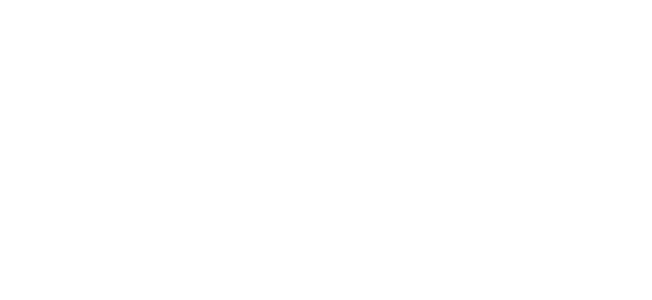
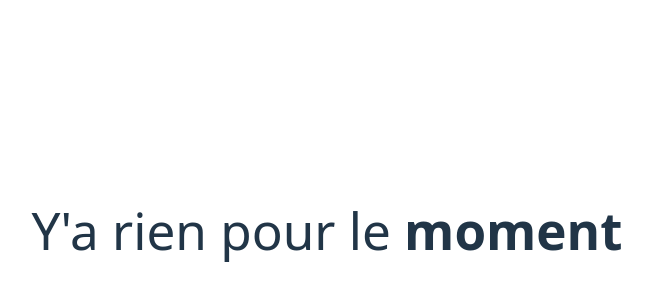
Before and after one commit to pravinwijay/MyContacts, a React app in the folder Frontend/: page /contact in a window 1280 px wide. Before the commit this address had no page. Shown: the part 170-470 px from the top of the page, without its empty margins (313-965 px from the left). Built offline with nearby package versions, Linux system fonts and the light colour scheme; the HTML template or start-up script is replaced by a standard one.

Commit message:
Ajout de la page contact

```diff
--- a/Frontend/src/App.jsx
+++ b/Frontend/src/App.jsx
@@ -4,6 +4,7 @@ import Home from './pages/home'
 import { BrowserRouter, Routes, Route } from 'react-router-dom';
 import Login from './components/login';
 import Register from './components/Register';
+import Contact from './pages/Contact';
 
 
 function App() {
@@ -14,6 +15,7 @@ function App() {
         <Route path="/connexion" element={<Login/>} />
         <Route path="/inscription" element={<Register/>} />
         <Route path="/home" element={<Home/>} />
+        <Route path="/contact" element={<Contact/>} />
       </Routes>
     </BrowserRouter>
   );
--- a/Frontend/src/components/Login.jsx
+++ b/Frontend/src/components/Login.jsx
@@ -15,7 +15,7 @@ function Login() {
             password
         }).then((res) => {
             console.log(res);
-            navigate("/home");
+            navigate("/contact");
         }).catch((err) => {
             console.log(err);
         })
--- /dev/null
+++ b/Frontend/src/pages/Contact.jsx
@@ -0,0 +1,11 @@
+"use client"
+
+function Contact() {
+  return (
+    <>
+    <h1>Y'a rien pour le <b>moment</b></h1>
+    </>
+  );
+}
+
+export default Contact
```
